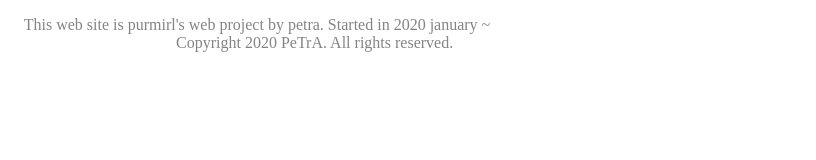
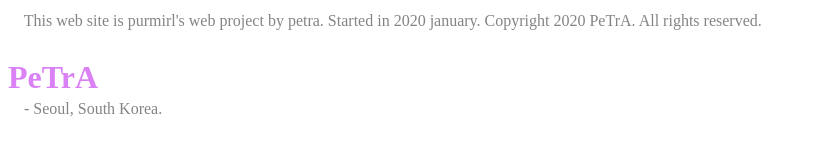
Before and after one commit to purmirl/backup, a plain HTML site: page index.html in a window 1280 px wide. Shown: the whole page, without its empty margins (0-816 px from the left). Drawn offline with Linux system fonts and the light colour scheme.

Commit message:
no comment

```diff
--- a/index.html
+++ b/index.html
@@ -8,8 +8,10 @@
 <html>
 	<head>
 		<style type = "text/css">
-			h1{color : blue;}
+			h1{color : #DA81F5;}
 			p{color : #848484;}
+
+			body{line-height: 0.6em}
 		</style>
 
 		<title>
@@ -18,12 +20,22 @@
 	</head>
 
 	<body>
-		<p> &nbsp &nbsp This web site is purmirl's web project by petra. Started in 2020 january ~ <br>
-			&nbsp &nbsp &nbsp &nbsp &nbsp &nbsp &nbsp &nbsp &nbsp &nbsp &nbsp &nbsp &nbsp &nbsp &nbsp &nbsp &nbsp &nbsp &nbsp &nbsp &nbsp Copyright 2020 PeTrA. All rights reserved.<br> </p>
-	<!--
+		<p>
+			&nbsp &nbsp This web site is purmirl's web project by petra. Started in 2020 january. Copyright 2020 PeTrA. All rights reserved.
+		</p>
+		<pre> </pre>
+
+		<h1> PeTrA </h1>
+			<p>
+				&nbsp &nbsp - Seoul, South Korea.
+			</p>
+
+			<!--
+			&nbsp &nbsp &nbsp &nbsp &nbsp &nbsp &nbsp &nbsp &nbsp &nbsp &nbsp &nbsp &nbsp &nbsp &nbsp &nbsp &nbsp &nbsp &nbsp &nbsp &nbsp Copyright 2020 PeTrA. All rights reserved.
+			<br> </p>
 		<h3> # Education </h3>
 		<h3> # Activity </h3>
 		<h3> # Internet blog </h3>
-	-->
+			-->
 	</body>
 </html>
```
